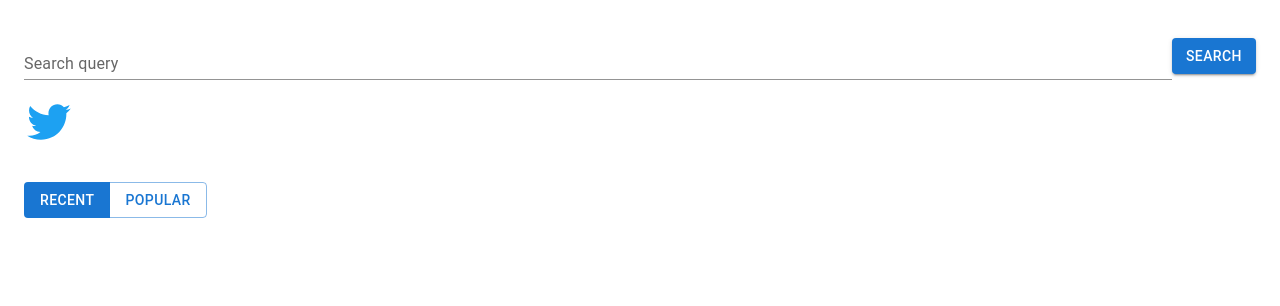
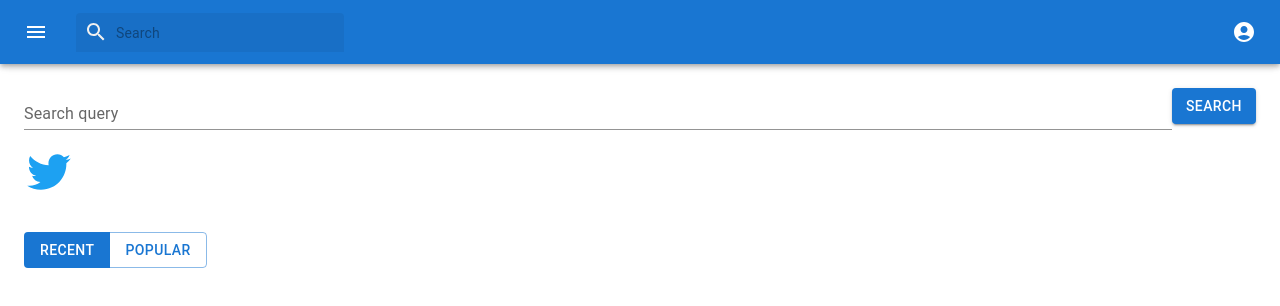
Before and after one commit to kevinmlee/social-search, a React (Create React App) app in the folder client/: page / in a window 1280 px wide. Shown: the top 306 px of the page. Built offline with nearby package versions, Linux system fonts and the light colour scheme.

Commit message:
add header

```diff
--- a/client/src/App.js
+++ b/client/src/App.js
@@ -9,10 +9,13 @@ import {
 //import ReactNotification from "react-notifications-component";
 //import "react-notifications-component/dist/theme.css";
 
+import { Box } from "@mui/material";
+
 import "./styles/main.css";
 
 // components
-import Dashboard from "./views/dashboard";
+import Header from "./views/Header";
+import Dashboard from "./views/Dashboard";
 
 export default class App extends Component {
   /*
@@ -25,6 +28,9 @@ export default class App extends Component {
 
   render() {
     return (
+      <Box>
+        <Header />
+
         <Router>
           <Switch>
             <Route exact path="/">
@@ -32,6 +38,7 @@ export default class App extends Component {
             </Route>
           </Switch>
         </Router>
+      </Box>
     );
   }
 }
--- a/client/src/styles/components/form.css
+++ b/client/src/styles/components/form.css
@@ -1,3 +1,20 @@
+.search-input {
+  width: 100%;
+  max-width: 375px;
+}
+.search-input input {
+  padding: 8px 8px 8px 40px;
+}
+.search-input input::placeholder {
+  font-size: 14px;
+}
+.search-input .MuiFilledInput-root::after {
+  border: none;
+}
+.search-input .MuiFilledInput-root:before {
+  border: none;
+}
+
 @media (prefers-color-scheme: dark) {
   .standard-input input {
     color: #fff;
--- /dev/null
+++ b/client/src/styles/components/header.css
@@ -0,0 +1,12 @@
+@media (prefers-color-scheme: dark) {
+  header {
+    background-image: linear-gradient(
+      rgba(255, 255, 255, 0.05),
+      rgba(255, 255, 255, 0.05)
+    ) !important;
+    background-color: rgba(26, 32, 39, 1) !important;
+  }
+  header .search-input input {
+    color: #fff;
+  }
+}
--- a/client/src/styles/main.css
+++ b/client/src/styles/main.css
@@ -1,3 +1,5 @@
+@import url("./components/header.css");
+
 @import url("./components/tweet.css");
 @import url("./components/form.css");
 @import url("./components/buttons.css");
--- /dev/null
+++ b/client/src/views/Header/components/UserInput/index.js
@@ -0,0 +1,157 @@
+import React, { Component } from "react";
+import axios from "axios";
+
+import { Alert, Box, Button, TextField, Typography } from "@mui/material";
+
+/*
+TODO
+
+- implement debounce for search, limit users from making too many requests
+- trim excess white space from search query (begining and end of string)
+*/
+
+export default class UserInput extends Component {
+  constructor(props) {
+    super(props);
+
+    this.state = {
+      search: "",
+      previousSearchQuery: "",
+
+      twitterResults: [],
+      twitterUserID: "",
+
+      searchQueryBlankError: false,
+    };
+  }
+
+  componentDidMount = async () => {
+    this.setState({ search: "" });
+  };
+
+  handleChange = async (event) => {
+    const NAME = event.target.name;
+    const VALUE = event.target.value;
+
+    if (NAME === "search" && VALUE !== "")
+      this.setState({ searchQueryBlankError: false });
+
+    this.setState({ [NAME]: VALUE.toString() });
+  };
+
+  oneWord = (string) => {
+    var regexp = /[a-zA-Z]+\s+[a-zA-Z]+/g;
+    if (regexp.test(string)) return false;
+    else return true;
+  };
+
+  search = async (e) => {
+    e.preventDefault();
+
+    if (this.state.search === "") {
+      this.setState({ searchQueryBlankError: true });
+    } else {
+      this.props.setCustomState("searchQuery", this.state.search);
+      this.props.setCustomState("username", "");
+      this.props.setCustomState("tweetsByUserId", [{ data: [], includes: [] }]);
+      this.props.setCustomState("tweetsByRecent", [{ data: [], includes: [] }]);
+
+      if (this.oneWord(this.state.search)) {
+        // if search query is a username (has @ symbol in front), remove symbol and continue to get user
+        if (this.state.search.charAt(0) === "@")
+          await this.setState({ search: this.state.search.substring(1) });
+
+        const userFound = await this.searchByUsername();
+        if (userFound) await this.getTweetsByUserID();
+      }
+      await this.searchByRecent();
+    }
+
+    await this.setState({ previousSearchQuery: this.state.search, search: "" });
+  };
+
+  searchByUsername = async (e) => {
+    return await axios
+      .put("/twitter/search/username", {
+        searchQuery: this.state.search,
+      })
+      .then(
+        (response) => {
+          //onsole.log("searchByUsername", response);
+          if (response.data.error) return false;
+          else {
+            this.setState({ twitterUserID: response.data.twitterResults.id });
+            this.props.setCustomState(
+              "twitterUser",
+              response.data.twitterResults
+            );
+            return true;
+          }
+        },
+        (error) => {
+          console.log(error);
+        }
+      );
+  };
+
+  getTweetsByUserID = async (e) => {
+    return await axios
+      .put("/twitter/get/tweets/id", {
+        userId: this.state.twitterUserID,
+      })
+      .then(
+        (response) => {
+          //console.log("getTweetsByUserID", response);
+          this.props.setCustomState("tweetsByUserId", response.data.tweets);
+        },
+        (error) => {
+          console.log(error);
+        }
+      );
+  };
+
+  searchByRecent = async (e) => {
+    return await axios
+      .put("/twitter/search", {
+        searchQuery: this.state.search,
+      })
+      .then(
+        (response) => {
+          //console.log("searchByRecent", response);
+          this.props.setCustomState("tweetsByRecent", response.data.tweets);
+        },
+        (error) => {
+          console.log(error);
+        }
+      );
+  };
+
+  render() {
+    return (
+      <div className="search-input">
+        <Box sx={{}}>
+          <form onSubmit={this.search}>
+            <TextField
+              //label="Search query"
+              variant="filled"
+              name="search"
+              value={this.state.search}
+              size="small"
+              placeholder="Search"
+              // defaultValue={this.state.search}
+              onChange={this.handleChange}
+              fullWidth={true}
+            />
+          </form>
+        </Box>
+
+        {this.state.searchQueryBlankError && (
+          <Alert severity="error">
+            Search query cannot be blank. Please enter a search query and try
+            again.
+          </Alert>
+        )}
+      </div>
+    );
+  }
+}
--- /dev/null
+++ b/client/src/views/Header/index.js
@@ -0,0 +1,85 @@
+import React, { Component } from "react";
+
+import {
+  AppBar,
+  Box,
+  ButtonGroup,
+  Button,
+  Menu,
+  MenuItem,
+  Paper,
+  Grid,
+  Typography,
+  Tooltip,
+  Toolbar,
+  IconButton,
+  InputBase,
+} from "@mui/material";
+
+import AccountCircle from "@mui/icons-material/AccountCircle";
+import MenuIcon from "@mui/icons-material/Menu";
+import SearchIcon from "@mui/icons-material/Search";
+
+import UserInput from "./components/UserInput";
+
+export default class Header extends Component {
+  constructor(props) {
+    super(props);
+
+    this.state = {};
+  }
+
+  componentDidMount = async () => {};
+
+  render() {
+    //const filteredTweets = this.filterTweets(this.props.tweetsByRecent);
+
+    return (
+      <Box sx={{ flexGrow: 1, marginTop: "50px" }}>
+        <AppBar position="fixed" sx={{ display: { md: "flex" } }}>
+          <Toolbar>
+            <IconButton
+              size="large"
+              edge="start"
+              color="inherit"
+              aria-label="open drawer"
+              sx={{ mr: 2 }}
+            >
+              <MenuIcon />
+            </IconButton>
+
+            <Box className="search" sx={{ position: "relative" }}>
+              <SearchIcon
+                className="search-icon"
+                sx={{
+                  position: "absolute",
+                  top: "50%",
+                  transform: " translateY(-50%)",
+                  left: "8px",
+                }}
+              />
+              <UserInput />
+            </Box>
+
+            <Box sx={{ flexGrow: 1 }} />
+            <Box sx={{ display: { xs: "none", md: "flex" } }}>
+              <IconButton
+                size="large"
+                edge="end"
+                aria-label="account of current user"
+                //aria-controls={menuId}
+                aria-haspopup="true"
+                //onClick={}
+                color="inherit"
+              >
+                <AccountCircle />
+              </IconButton>
+            </Box>
+          </Toolbar>
+        </AppBar>
+        {/*renderMobileMenu*/}
+        {/*renderMenu*/}
+      </Box>
+    );
+  }
+}
--- a/client/src/views/dashboard/components/Tweets/index.js
+++ b/client/src/views/dashboard/components/Tweets/index.js
@@ -112,7 +112,7 @@ export default class Tweets extends Component {
           rel="noopener noreferrer"
         >
           <Grid container spacing={2}>
-            <Grid item xs={2}>
+            <Grid item sx={{ width: "60px" }}>
               <div className="avatar">
                 <img
                   src={user.profile_image_url}
```
Also changed, not shown: 1 other file (tests, documents, lock files or other folders). Lines whose indentation alone changed are shown as unchanged.
